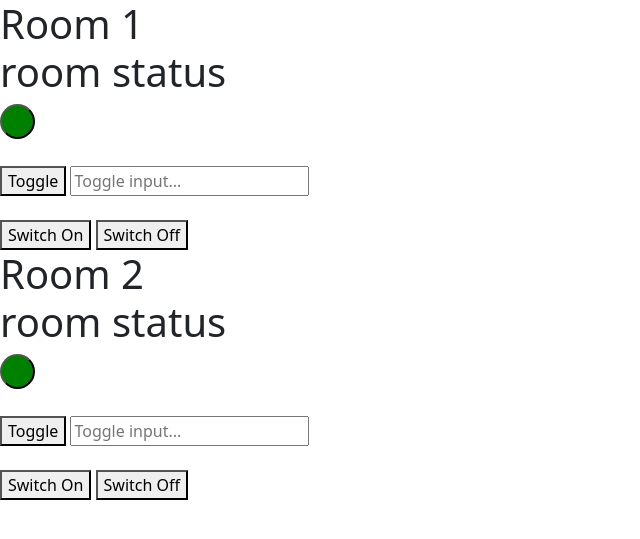
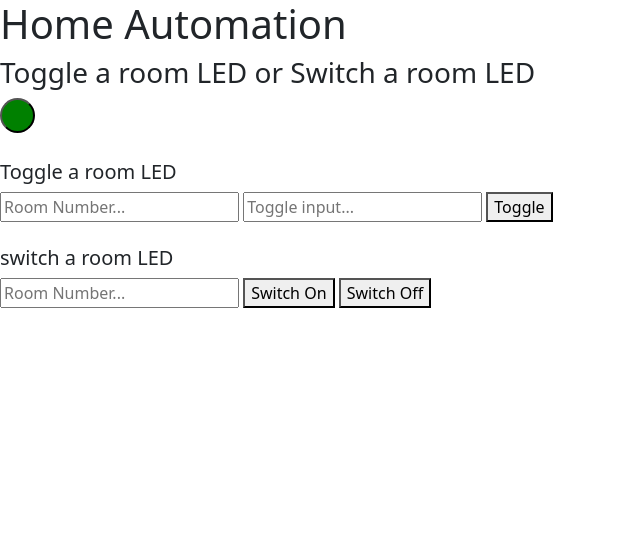
Before and after one commit to ISLOWIsmaeli/home_automation, a Django app: page /monitor/ in a window 1280 px wide. Shown: the top 539 px of the page, without its empty margins (0-640 px from the left). Run offline with Django 4.2, Linux system fonts and the light colour scheme.

Commit message:
completed room toggle and room switch actions

```diff
--- a/monitor/templates/monitor/home.html
+++ b/monitor/templates/monitor/home.html
@@ -23,9 +23,13 @@
   </head>
   <body>
     <section>
-      <h1>Room 1<br />room status</h1>
+      <h1>Home Automation</h1>
+      <h3>Toggle a room LED or Switch a room LED</h3>
       <form method="post" id="toggleForm">{%csrf_token%}</form>
       <button class="status"></button><br /><br />
+
+      <h5>Toggle a room LED</h5>
+
       <input
         type="text"
         value="{{ toggle_action}}"
@@ -33,36 +37,66 @@
         form="toggleForm"
         hidden
       />
-      <input type="text" value="1" name="room" form="toggleForm" hidden />
-      <button id="toggle" type="submit" form="toggleForm">Toggle</button>
+      <input
+        type="text"
+        name="room"
+        form="toggleForm"
+        placeholder="Room Number..."
+        required
+      />
       <input
         type="text"
         id="toggleInput"
         name="toggleTimes"
         placeholder="Toggle input..."
         form="toggleForm"
+        required
       />
+
+      <button id="toggle" type="submit" form="toggleForm">Toggle</button>
 
       <br />
       <br />
-      <button id="switchOn">Switch On</button>
-      <button id="switchOff">Switch Off</button>
-    </section>
-    <section>
-      <h1>Room 2<br />room status</h1>
+      <h5>switch a room LED</h5>
 
-      <button class="status"></button><br /><br />
-      <button id="toggle">Toggle</button>
+      <form method="post" id="switchForm">{%csrf_token%}</form>
       <input
         type="text"
-        id="toggleInput1"
-        name="toggleInput1"
-        placeholder="Toggle input..."
+        name="room"
+        form="switchForm"
+        placeholder="Room Number..."
+        required
       />
-      <br />
-      <br />
-      <button id="switchOn">Switch On</button>
-      <button id="switchOff">Switch Off</button>
+      <input
+        type="text"
+        value="{{ switch_action}}"
+        name="actionType"
+        form="switchForm"
+        hidden
+      />
+      <button
+        id="switchOn"
+        name="state"
+        value="1"
+        type="submit"
+        form="switchForm"
+      >
+        Switch On
+      </button>
+      <button
+        id="switchOff"
+        name="state"
+        value="0"
+        type="submit"
+        form="switchForm"
+      >
+        Switch Off
+      </button>
     </section>
   </body>
 </html>
+<script>
+  function setSwitchAction(action) {
+    document.querySelector('input[name="switch_action"]').value = action;
+  }
+</script>
--- a/monitor/views.py
+++ b/monitor/views.py
@@ -4,7 +4,6 @@ from mqtt.middleware import dispatch_led_action, TOGGLE_ACTION_TYPE, SWITCH_ACTI
 
 def home(request: HttpRequest, *args, **kwargs):
     if request.method == "POST":
-        print(request.POST)
         action_type = request.POST.get("actionType")
         if action_type == TOGGLE_ACTION_TYPE:
             payload = {"room": request.POST.get("room"), "times": request.POST.get("toggleTimes")}
@@ -12,6 +11,13 @@ def home(request: HttpRequest, *args, **kwargs):
             if error:
                 return HttpResponse(error)
             else:
-                return HttpResponse("Success")
+                return HttpResponse(f"{action_type} Success")
+        elif action_type == SWITCH_ACTION_TYPE:
+            payload ={"room": request.POST.get("room"), "state":request.POST.get("state")}
+            error = dispatch_led_action(action_type,payload)
+            if error:
+                return HttpResponse(error)
+            else:
+                return HttpResponse(f"{action_type} Success")
     context = {"switch_action":SWITCH_ACTION_TYPE, "toggle_action":TOGGLE_ACTION_TYPE}
     return render(request, "monitor/home.html", context)
--- a/mqtt/middleware.py
+++ b/mqtt/middleware.py
@@ -1,12 +1,17 @@
-from mqtt.listener import publish_to_toggle
+from mqtt.listener import publish_to_toggle, publish_to_switch
 SWITCH_ACTION_TYPE = "switch"
 TOGGLE_ACTION_TYPE = "toggle"
 
-def validate_toggle_led_data(room, times):
-    if not room or not times:
-        return "Both room and times are required"
-    if not isinstance(room, int) or not isinstance(times, int):
-        return "Both room and times should be integers"
+def validate_data(room, times_or_state):
+
+    if not isinstance(room, int) or not isinstance(times_or_state, int):
+        return "Both room and times_or_state should be integers"
+    if not room or (not times_or_state and times_or_state != 0):
+        return "Both room and times_or_state are required"
+
+
+def handle_switch_led(room:int,state:int):
+    publish_to_switch(str(room),str(state))
 
 def handle_toggle_led(room:int, times:int):
     publish_to_toggle(str(room), str(times))
@@ -17,7 +22,14 @@ def dispatch_led_action(action_type: str, payload:dict):
     if action_type == TOGGLE_ACTION_TYPE:
         room = int(payload.get("room"))
         times = int(payload.get("times"))
-        error = validate_toggle_led_data(room, times)
+        error = validate_data(room, times)
         if error:
             return error
         handle_toggle_led(room, times)
+    if action_type == SWITCH_ACTION_TYPE:
+        room = int(payload.get("room"))
+        state = int(payload.get("state"))
+        error = validate_data(room,state)
+        if error:
+            return error
+        handle_switch_led(room,state)
```
Also changed, not shown: mqtt/listener.py (+5 -7 lines), monitor/templates/monitor/base.html (added).
